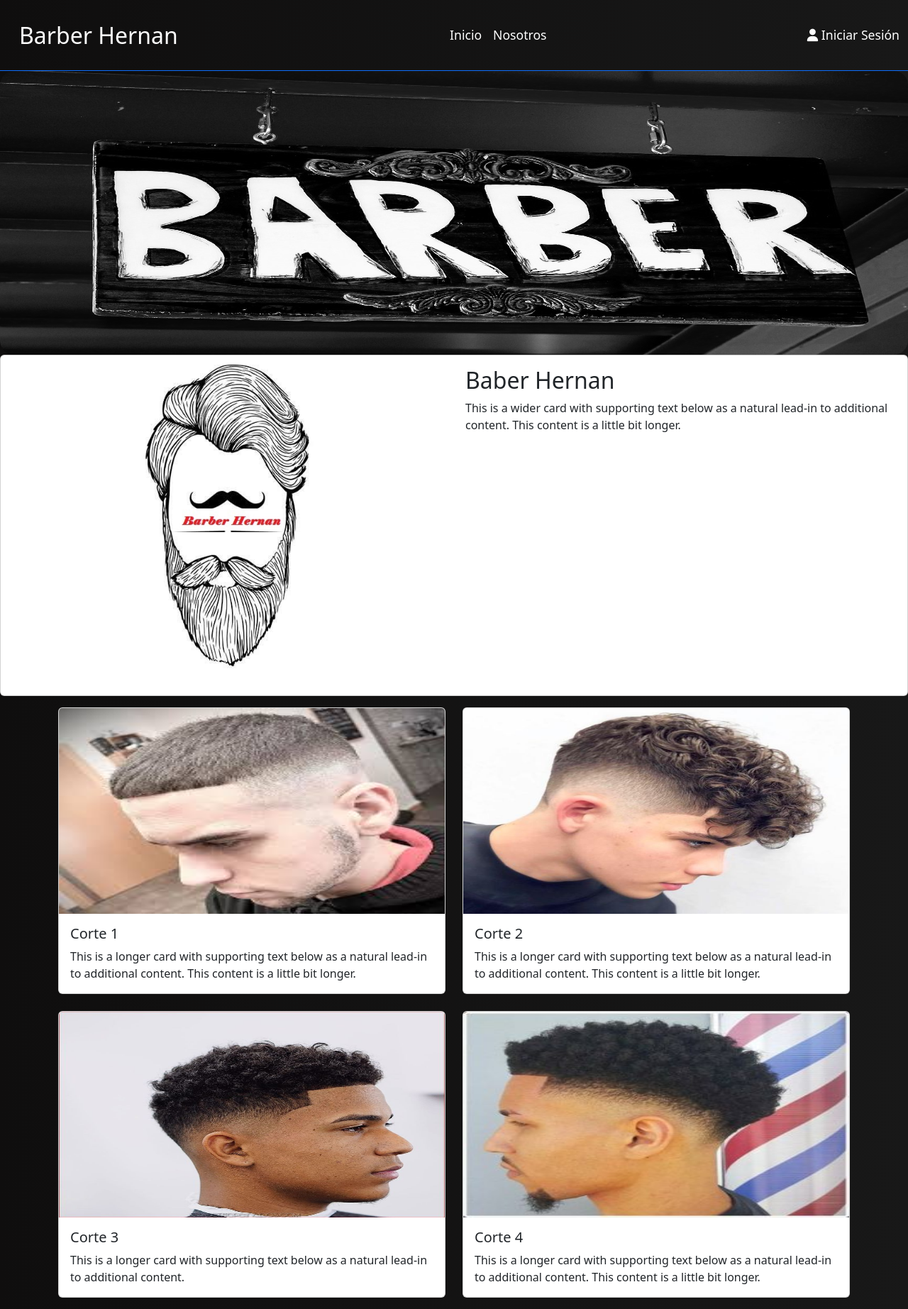
After one commit to jhsmu/barber1, a PHP site: page / in a window 1280 px wide. The commit adds this page. Shown: the whole page at 71% size. Run offline with PHP 8.4, Linux system fonts and the light colour scheme; some libraries are stand-ins or nearby versions.

Commit message:
Modificacio y anexos

```diff
--- /dev/null
+++ b/componentes/headerindex.php
@@ -0,0 +1,28 @@
+<header>
+    <nav class="navbar navbar-expand-md border-bottom border-primary">
+        <div class="container-fluid">
+            <a href="./index.php" class="navbar-brand">Barber Hernan</a>
+            <button type="button" class="navbar-toggler" data-bs-toggle="collapse" data-bs-target="#MenuNavegacion">
+                <span class="navbar-toggler-icon"></span>
+            </button>
+            <div id="MenuNavegacion" class="collapse navbar-collapse">
+                <ul class="navbar-nav ms-auto" id="nav1">
+                    <li class="nav-item"><a href="./index.php" class="nav-link">Inicio</a></li>
+                    <li class="nav-item"><a href="#" class="nav-link">Nosotros</a></li>
+                </ul>
+                <ul class="navbar-nav ms-auto">
+                    <li class="nav-item">
+                        <a href="./login.php" class="social"><i class="fa fa-user"></i> Iniciar
+                            Sesión</a>
+                    </li>
+                </ul>
+            </div>
+        </div>
+    </nav>
+    <script>
+    function Alerta1() {
+        <?php
+            ?>
+    }
+    </script>
+</header>
--- /dev/null
+++ b/css/carusel-productos.css
@@ -0,0 +1,15 @@
+.carousel-item img{
+    border-radius: 20px;
+    -webkit-filter: grayscale(1); /* Webkit */
+    filter: gray; /* IE6-9 */
+    filter: grayscale(1); /* W3C */
+}
+
+.conf img{
+        height: 290px;
+        border-radius: none;
+}
+.container .card:hover{
+    box-shadow: 5px 5px 20px rgba(0, 0, 0, 0.4);
+    transform: translateY(-3%);
+}
--- /dev/null
+++ b/css/footer-header.css
@@ -0,0 +1,42 @@
+/* Encabezado */
+
+.navbar {
+    height: 100px;
+    background: linear-gradient(to right, #0F0E0E, #181818);
+}
+.navbar-brand{
+    font-size: 2rem;
+    margin-left: 15px;
+    color: #fff;
+}
+.navbar-brand:hover{
+    color: orange;
+}
+.navbar-nav a:hover{
+    color: orange;
+}
+
+.navbar-toggler{
+    border: solid 2px #fff;
+
+}
+.nav-link{
+    color: #fff;
+    font-size: 1.1rem;
+}
+.social{
+    color: #fff;
+    font-size: 1.1rem;
+    text-decoration: none;
+}
+.transparentes {
+    margin: 0 9.9rem 0 0;
+}
+#menu a{
+    color: #111;
+    background-color: white;
+    font-size: 18px;
+}
+#menu a:hover{
+    color: #00235B;
+}
--- /dev/null
+++ b/css/style.css
@@ -0,0 +1,3 @@
+body{
+    background: linear-gradient(to right, #0F0E0E, #181818);
+}
--- /dev/null
+++ b/index.php
@@ -0,0 +1,127 @@
+<!DOCTYPE html>
+<html lang="en">
+<head>
+    <meta charset="UTF-8">
+    <meta http-equiv="X-UA-Compatible" content="IE=edge">
+    <meta name="viewport" content="width=device-width, initial-scale=1.0">
+    <!-- css bootstrap -->
+    <link href="https://cdn.jsdelivr.net/npm/bootstrap@5.3.0-alpha1/dist/css/bootstrap.min.css" rel="stylesheet"
+        integrity="sha384-GLhlTQ8iRABdZLl6O3oVMWSktQOp6b7In1Zl3/Jr59b6EGGoI1aFkw7cmDA6j6gD" crossorigin="anonymous">
+    <!-- iconos en fontawesome -->
+    <script src="https://kit.fontawesome.com/4b93f520b2.js" crossorigin="anonymous"></script>
+    <!-- css footer y el header -->
+    <link rel="stylesheet" href="./css/footer-header.css">
+    <!-- css carusel -->
+    <link rel="stylesheet" href="./css/carusel-productos.css">
+    <!-- css estilo general -->
+    <link rel="stylesheet" href="./css/style.css">
+    <title>Barber Hernan| Inicio</title>
+</head>
+<body>
+    <!-- Inicio Encabezado -->
+
+    <header>
+        <?php include("./componentes/headerindex.php"); ?>
+    </header>
+    <!-- Fin Encabezado -->
+    <!-- Inicio Carrusel -->
+        <div>
+            <div id="carouselExampleSlidesOnly" class="carousel slide" data-bs-ride="carousel">
+                <div class="carousel-inner">
+                    <div class="carousel-item active">
+                    <img src="./img/carrusel/carusel1.jpg" class="d-block w-100" height="400px" alt="...">
+                    </div>
+                    <div class="carousel-item">
+                    <img src="./img/carrusel/carusel2.jpeg" class="d-block w-100" height="400px" alt="...">
+                    </div>
+                    <div class="carousel-item">
+                    <img src="./img/carrusel/carusel3.jpeg" class="d-block w-100" height="400px" alt="...">
+                    </div>
+                </div>
+            </div>
+        </div>
+    <!-- Fin Carrusel -->
+    <!-- Inicio Card informacion de la barberia breve -->
+        <div>
+            <div class="card mb-3 w-100" >
+                        <div class="row g-0">
+                        <div class="col-md-6">
+                        <img src="./img/baber/logo.jpg" class="img-fluid rounded-start" alt="logo de la barberia">
+                        </div>
+                        <div class="col-md-6">
+                            <div class="card-body">
+                                <h2 class="card-title">Baber Hernan</h2>
+                                <p class="card-text">This is a wider card with supporting text below as a natural lead-in to additional content. This content is a little bit longer.</p>
+                            </div>
+                        </div>
+                    </div>
+            </div>
+        </div>
+    <!-- Fin Card informacion  -->
+    <!-- Inicio productos -->
+        <div class="container mb-3">
+            <div class="row row-cols-1 row-cols-md-2 g-4">
+                        <div class="col">
+                            <div class="card">
+                                <div class="conf">
+                                 <img src="./img/cortes/corte1.jpg" class="card-img-top" alt="...">
+                                </div>
+                            <div class="card-body">
+                                <h5 class="card-title">Corte 1</h5>
+                                <p class="card-text">This is a longer card with supporting text below as a natural lead-in to additional content. This content is a little bit longer.</p>
+                            </div>
+                            </div>
+                        </div>
+
+            <div class="col">
+                <div class="card">
+                <div class="conf">
+                    <img src="./img/cortes/corte2.jpg" class="card-img-top" alt="...">
+                </div>
+                    <div class="card-body">
+                        <h5 class="card-title">Corte 2</h5>
+                        <p class="card-text">This is a longer card with supporting text below as a natural lead-in to additional content. This content is a little bit longer.</p>
+                </div>
+            </div>
+
+            </div>
+            <div class="col">
+                <div class="card">
+                <div class="conf">
+                    <img src="./img/cortes/corte3.jpg" class="card-img-top" alt="...">
+                </div>
+                <div class="card-body">
+                    <h5 class="card-title">Corte 3</h5>
+                    <p class="card-text">This is a longer card with supporting text below as a natural lead-in to additional content.</p>
+                </div>
+                </div>
+            </div>
+            <div class="col">
+                <div class="card">
+                <div class="conf">
+                     <img src="./img/cortes/corte4.jpg" class="card-img-top" alt="...">
+                    </div>
+                <div class="card-body">
+                    <h5 class="card-title">Corte 4</h5>
+                    <p class="card-text">This is a longer card with supporting text below as a natural lead-in to additional content. This content is a little bit longer.</p>
+                </div>
+                </div>
+            </div>
+            </div>
+        </div>
+
+    <!-- Fin productos -->
+
+
+
+
+
+
+
+
+
+    <script src="https://cdn.jsdelivr.net/npm/bootstrap@5.2.3/dist/js/bootstrap.bundle.min.js"
+    integrity="sha384-kenU1KFdBIe4zVF0s0G1M5b4hcpxyD9F7jL+jjXkk+Q2h455rYXK/7HAuoJl+0I4" crossorigin="anonymous">
+</script>
+</body>
+</html>
--- a/login.php
+++ b/login.php
@@ -114,7 +114,7 @@
             <!-- iniciar sesión -->
             <div class="sign-in">
                 <form action="./validaciones/iniciosesion.php" method="post">
-                    <h1>Compu start</h1>
+                    <h1>Barber Hernan</h1>
                     <h3>Iniciar Sesión</h3>
                     <div class="div social-container">
                         <a href="https://es-la.facebook.com/" class="social"><i class="fa fa-facebook"></i></a>
@@ -144,6 +144,7 @@
                     <div class="overlay-right">
                         <h1>Hola</h1>
                         <p>¿Aún no te has Registrado?</p>
+                        <p>Te invito a que te registres para que puedas agendar tu cita con nosotros</p>
                         <button id="signUp">Crear Una Cuenta</button>
                     </div>
                 </div>
```
Also changed, not shown: img/baber/logo.jpg (added), img/carrusel/carusel1.jpg (added), img/carrusel/carusel2.jpeg (added), img/carrusel/carusel3.jpeg (added), img/cortes/corte1.jpg (added), img/cortes/corte2.jpg (added), img/cortes/corte3.jpg (added), img/cortes/corte4.jpg (added), validaciones/agregarClientes.php (added).
